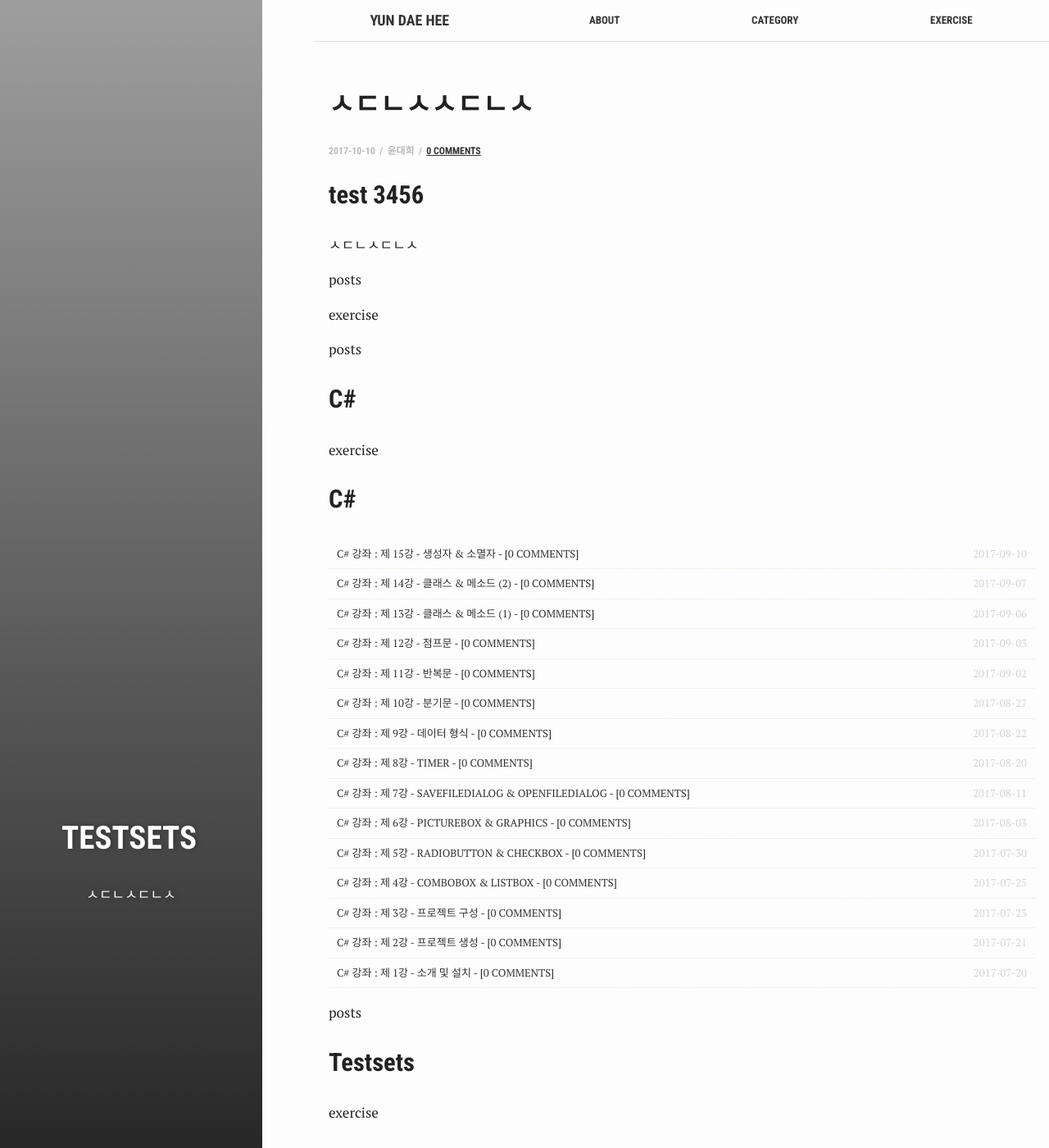
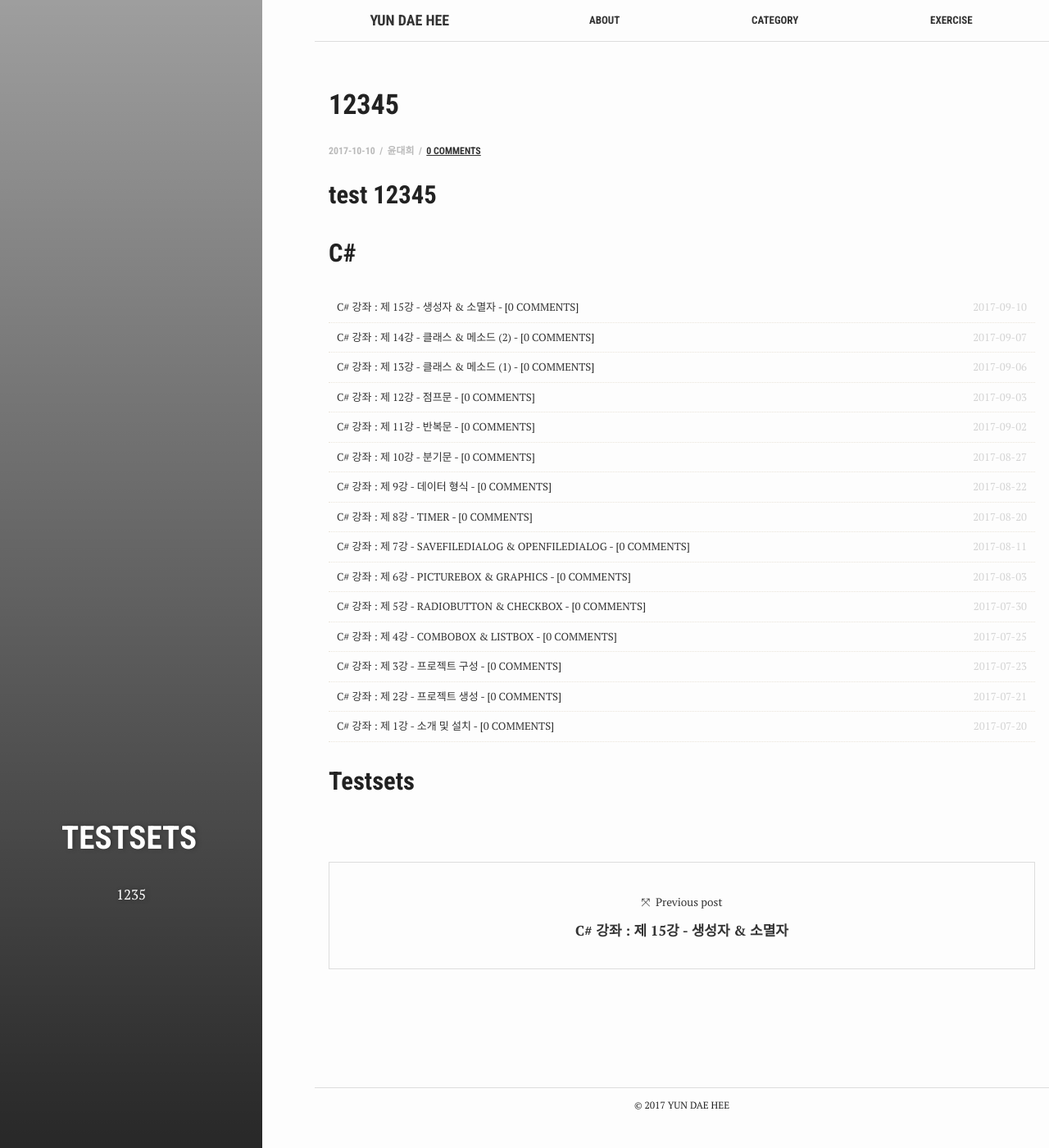
Before and after one commit to test076923/test076923.github.io, a Jekyll site: the page built from _posts/2017-10-10-ssstest.md, in a window 1280 px wide and 1400 px high. Shown: the whole window at 82% size. Built offline with Jekyll 4.4.1, drawn with Linux system fonts in a browser that asks for light colours; comment, search, counter and statistics services are not loaded.

Commit message:
Update 2017-10-10-ssstest.md

```diff
--- a/_posts/2017-10-10-ssstest.md
+++ b/_posts/2017-10-10-ssstest.md
@@ -2,24 +2,21 @@
 bg: "Clogo.jpg"
 layout: post
 comments: true
-title:  "ㅅㄷㄴㅅㅅㄷㄴㅅ"
-crawlertitle: "ㅅㄷㄴㅅㅅㄷㄴㅅ"
-summary: "ㅅㄷㄴㅅㄷㄴㅅ"
+title:  12345
+crawlertitle: 12345
+summary: 1235
 date: 2017-10-10
 categories: exercise
 tags: ['testsets']
 author: 윤대희
 ---
 
-## test 3456 ##
-
-ㅅㄷㄴㅅㄷㄴㅅ
+## test 12345 ##
 
 {% for category in site.categories %}
     {% assign cate = category | first %}
     {% assign cate2 = category | last %}
 
-{{ cate }}
 {% endfor %}
 
 
@@ -28,12 +25,13 @@ author: 윤대희
   {% assign posts = tag | last %}
 
 {% for category in site.categories %}
-        {% assign cate = category | first %}
+    {% assign cate = category | first %}
 
-{{ cate }}
+    {% if category.first contains "posts" %}
 
 <h2 class="category-key" id="{{ t | downcase }}">{{ t | capitalize }}</h2>
 
+{% endif %}
 {% endfor %}
 
   <ul class="year">
```
